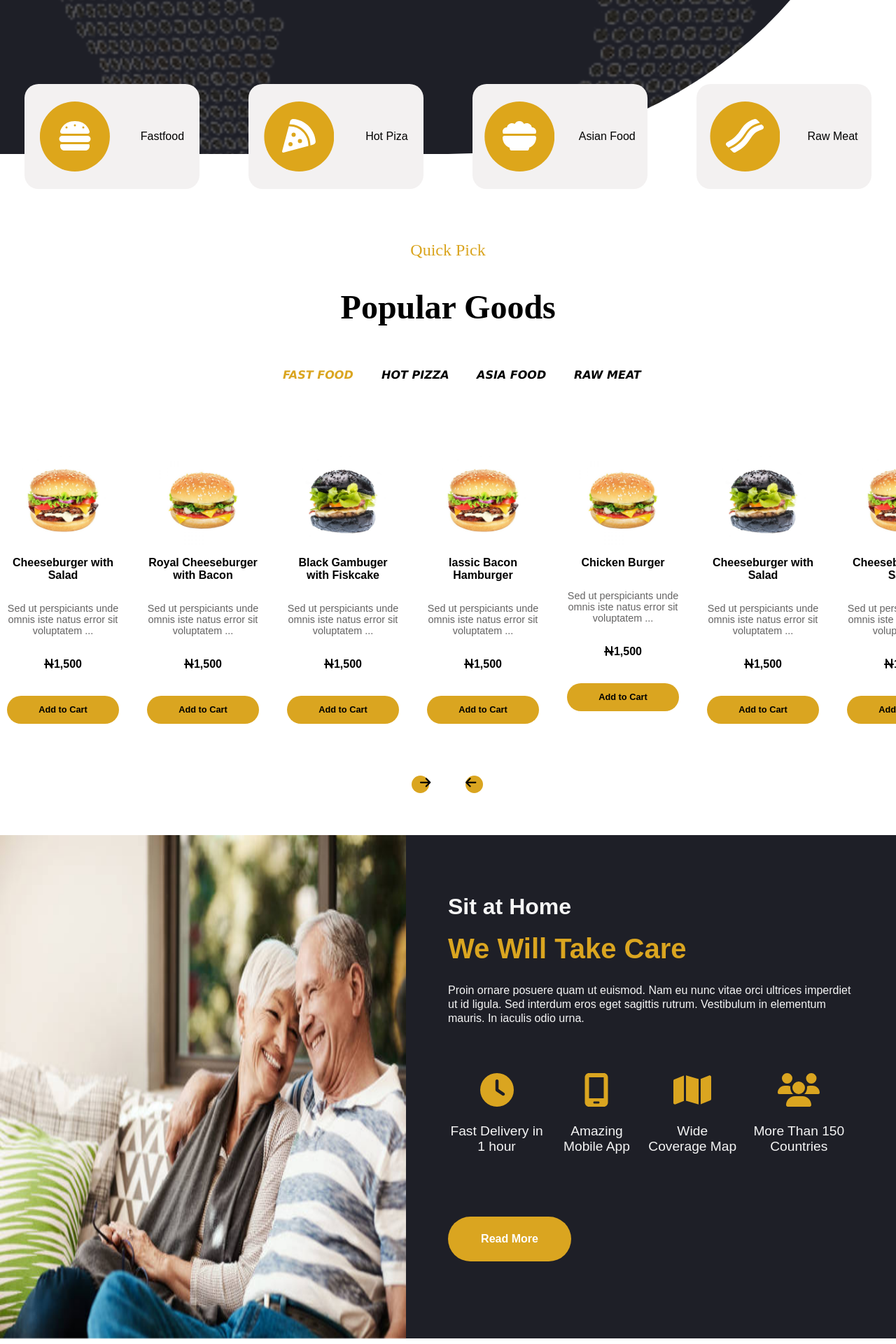
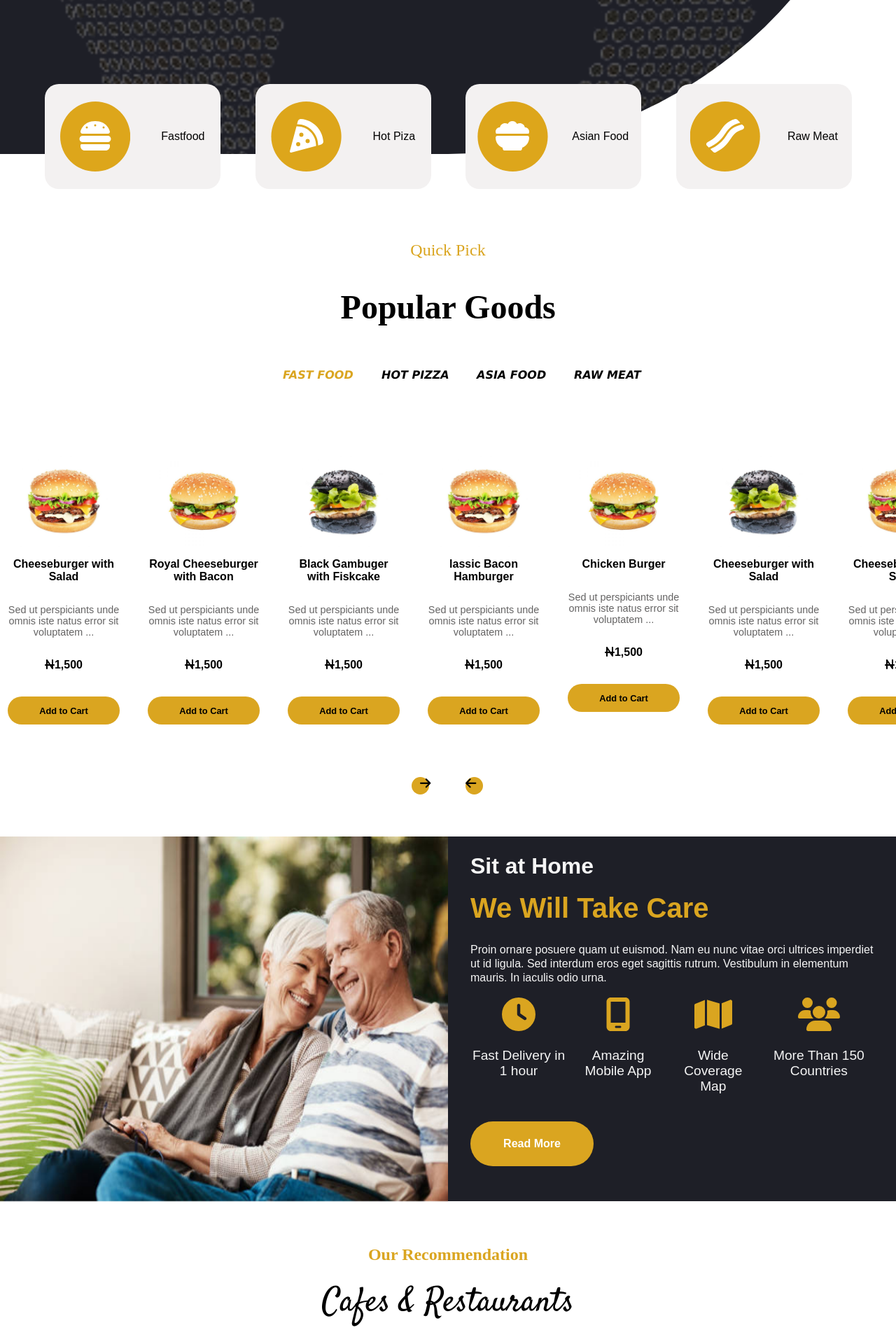
Before and after one commit to Bigslatt998/My-portfolio, a React (Vite) app: page /GomotoHome in a window 1280 px wide. Shown: the part 1020-2940 px from the top of the page at 70% size. Built offline with nearby package versions, Linux system fonts and the light colour scheme; a web font is replaced by a local one.

Commit message:
Deployed website

```diff
--- a/src/Gomoto/GomotoHomeComponent/CafeXResturantComponent/CafeXResturant.module.css
+++ b/src/Gomoto/GomotoHomeComponent/CafeXResturantComponent/CafeXResturant.module.css
@@ -1,5 +1,8 @@
 
 @import url('https://fonts.googleapis.com/css2?family=Agdasima:wght@400;700&family=Caveat:wght@400..700&family=Cinzel:wght@400..900&family=Concert+One&family=Edu+AU+VIC+WA+NT+Dots:wght@400..700&family=Lobster+Two:ital,wght@0,400;0,700;1,400;1,700&family=Oxanium:wght@200..800&family=Playwrite+AU+SA:wght@100..400&family=Playwrite+DK+Loopet:wght@100..400&family=Road+Rage&family=Roboto:ital,wght@0,100;0,300;0,400;0,500;0,700;0,900;1,100;1,300;1,400;1,500;1,700;1,900&family=Rubik+Wet+Paint&family=Satisfy&family=Smokum&family=Style+Script&family=Tiny5&family=Waterfall&display=swap');
+.CafeAndResturant{
+    width: 100%;
+}
 .Recommendation{
     text-align: center;
     line-height: 5px;
--- a/src/Gomoto/GomotoHomeComponent/FastFoodCardComponent/FastFoodCard.jsx
+++ b/src/Gomoto/GomotoHomeComponent/FastFoodCardComponent/FastFoodCard.jsx
@@ -12,6 +12,7 @@ const FastFoodCard = ({content, handleClick}) => {
         return amount.toLocaleString('en-US')
     }
   return (
+    <div className={Styles.FastFoodCon}>
     <div className={Styles.Boxes}>
     <img src={content.Img}/>
     <p className={Styles.Name}>{content.FoodName}</p>
@@ -19,6 +20,7 @@ const FastFoodCard = ({content, handleClick}) => {
     <p className={Styles.Price}> {NairaIcon}{formatPrice (content.Price)}</p>
     <button className={Styles.cartbtn}  onClick={() => handleClick(content)}>Add to Cart</button>
   </div>
+  </div>
   )
 }
 
--- a/src/Gomoto/GomotoHomeComponent/FastFoodCardComponent/FastFoodCard.module.css
+++ b/src/Gomoto/GomotoHomeComponent/FastFoodCardComponent/FastFoodCard.module.css
@@ -1,3 +1,7 @@
+.FastFoodCon{
+    width: 100%;
+}
+
 .Boxes{
     padding: 10px;
     /* background-color: pink; */
--- a/src/Gomoto/GomotoHomeComponent/FoodTypeComponent/FoodType.jsx
+++ b/src/Gomoto/GomotoHomeComponent/FoodTypeComponent/FoodType.jsx
@@ -29,6 +29,7 @@ const FoodType = () => {
   ]
 
   return (
+    <div className={Styles.FoodTypeContainer}>
       <div className={Styles.Foodtype}>
               {FoodType.map((Content , id) => (
                 <div key={Content.id} className={`${Styles.Box}`} onClick={HandleFastFoodOrder[id]}>
@@ -36,11 +37,12 @@ const FoodType = () => {
                 <div className={Styles.Icon}>
                     <i>{Content.Icon}</i>
                   </div>
-                  <div className="Text">
-                    {Content.Text}
+                  <div className={Styles.Text}>
+                    <p>{Content.Text}</p>
                   </div>
               </div>
               ))}
+              </div>
               </div>
   )
 }
--- a/src/Gomoto/GomotoHomeComponent/FoodTypeComponent/FoodType.module.css
+++ b/src/Gomoto/GomotoHomeComponent/FoodTypeComponent/FoodType.module.css
@@ -1,18 +1,24 @@
+.FoodTypeContainer{
+    width: 100%;
+    margin-top: -150px;
+
+}
 .Foodtype{
-    width: 100%;
+    place-self: center;
+    width: 90%;
     color: black;
     display: flex;
-    flex-flow: wrap;
-    margin-top: -150px;
+    flex-wrap: wrap;
+    gap: 50px;
     justify-content: space-around;
 }
 .Foodtype .Box{
+    flex: 1 1 calc(22% - 32px);
     /* padding-inline: 20px; */
     width: 250px;
     height: 150px;
     background-color: rgb(243, 241, 241);
     display: flex;
-    /* gap: 50px; */
     justify-content: space-around ;
     align-items: center;
     text-align: center;
@@ -59,24 +65,18 @@
 
 
 @media (max-width: 1000px) {
-    .Foodtype{
-        gap: 20px;
-        margin-top: 0;
+    .FoodTypeContainer{
+        margin-top: -100px;
+
     }
     .Foodtype .Box{
-        width: 45%;
+        flex: 1 1 calc(45% - 32px);
+
     }
 
 }
 
 @media (max-width: 800px) {
-    .Foodtype .Box{
-        width: 90%;
-    }
-
-    .Icon{
-        height: 80%;
-    }
     .Foodtype .Box:hover{
         transform: scale(1);
         background-color: white;
--- a/src/Gomoto/GomotoHomeComponent/GomotoHome.module.css
+++ b/src/Gomoto/GomotoHomeComponent/GomotoHome.module.css
@@ -21,9 +21,12 @@
     background-position: 0px 200px;
     background-image: url('../../assets/EarthBackGround.png');
 }
-
+.GomotoHomeContainer main{
+    width: 100%;
+}
 
 .hhhhh{
+    width: 100%;
     display: flex;
 }
 .Delivery img{
--- a/src/Gomoto/GomotoHomeComponent/PopularFoodLayout/PopularFood.jsx
+++ b/src/Gomoto/GomotoHomeComponent/PopularFoodLayout/PopularFood.jsx
@@ -6,7 +6,7 @@ import Styles from './PopularFood.module.css'
 const PopularFood = () => {
   const [CurrentPage, setCurrentPage] = useState('FastFood')
   return (
-
+    <div className={Styles.PopularContainer}>
     <div className={Styles.PopularFood}>
     <p>Quick Pick</p>
           <h2>Popular Goods</h2>
@@ -25,7 +25,7 @@ const PopularFood = () => {
 {/* <Outlet/> */}
           </nav>
           </div>
-
+          </div>
   )
 }
 
--- a/src/Gomoto/GomotoHomeComponent/PopularFoodLayout/PopularFood.module.css
+++ b/src/Gomoto/GomotoHomeComponent/PopularFoodLayout/PopularFood.module.css
@@ -1,3 +1,6 @@
+.PopularContainer{
+    width: 100%;
+}
 .PopularFood nav ul{
     display: flex;
 
--- a/src/Gomoto/GomotoHomeComponent/SitAThomeComponent/SitAThome.jsx
+++ b/src/Gomoto/GomotoHomeComponent/SitAThomeComponent/SitAThome.jsx
@@ -25,12 +25,13 @@ const SitAThome = () => {
 
 
   return (
+    <div className={Styles.SitAtHomeContainer}>
     <div className={Styles.SitAtHome}>
               <div className={Styles.SitAtHomeImg}>
                 <img src={oldsit}/>
               </div>
               <div className={Styles.SitAtHomeText}>
-
+                <div className={Styles.hjgjjg}>
                 <div className={Styles.TText}>
                 <p>Sit at Home</p>
                 <h3>We Will Take Care</h3>
@@ -46,6 +47,8 @@ const SitAThome = () => {
                 </div>
                 <button className={Styles.btnII}>Read More</button>
               </div>
+              </div>
+              </div>
             </div>
   )
 }
--- a/src/Gomoto/GomotoHomeComponent/SitAThomeComponent/SitAThome.module.css
+++ b/src/Gomoto/GomotoHomeComponent/SitAThomeComponent/SitAThome.module.css
@@ -1,3 +1,7 @@
+.SitAtHomeContainer{
+    width: 100%;
+}
+
 .SitAtHome{
     display: flex;
     justify-content: space-between;
@@ -21,7 +25,7 @@
     /* position: absolute; */
 }
 .SitAtHomeText{
-    padding: 60px;
+    /* padding: 60px; */
     width: 50%;
     height: 100%;
     display: flex;
@@ -45,6 +49,10 @@
 }
 .TText{
     line-height: 20px;
+}
+.hjgjjg{
+    width: 90%;
+    place-self: center;
 
 }
 .IconsText{
@@ -245,7 +253,3 @@
 }
 
 }
-@media (max-width: 600px) {
-
-
-}
```
